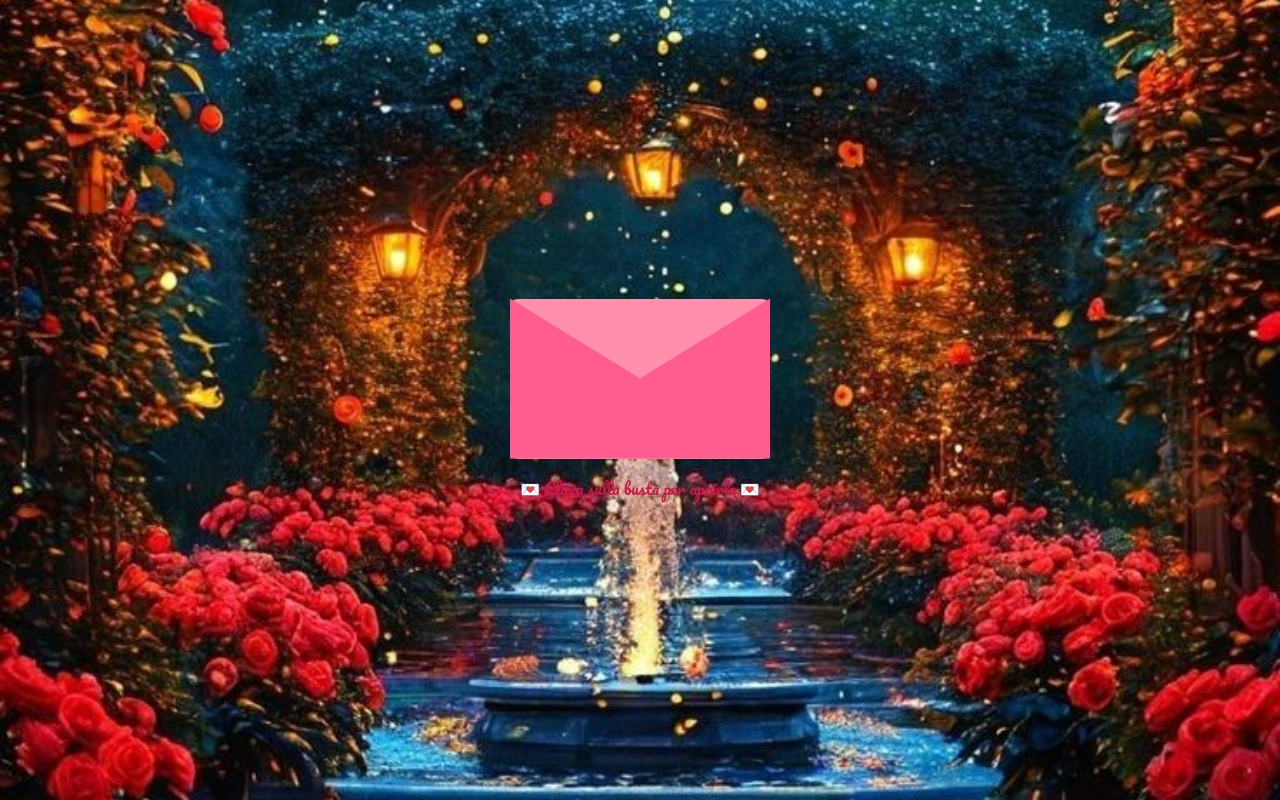
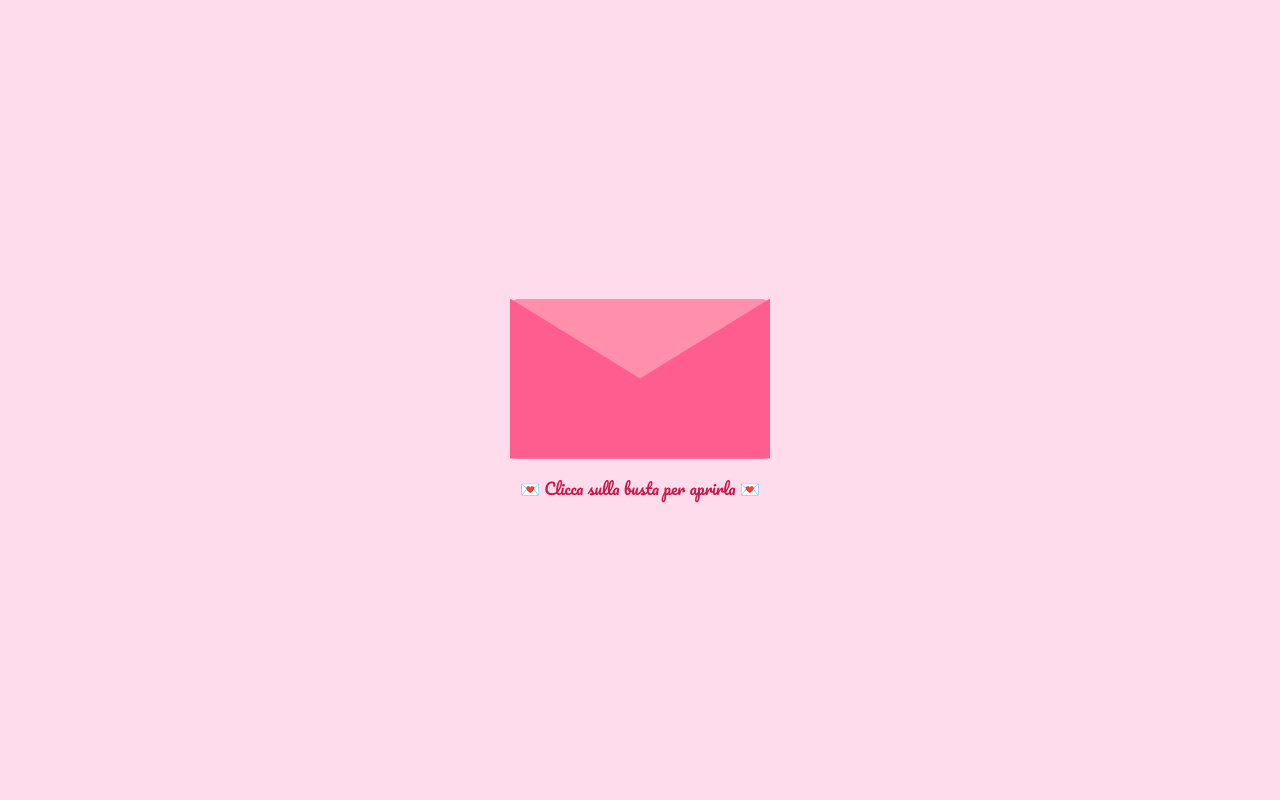
Before and after one commit to Sethyt21/date-invitation, a plain HTML site: page index.html in a window 1280 px wide. Drawn offline with nearby package versions, Linux system fonts and the light colour scheme.

Commit message:
background edits

```diff
--- a/index.html
+++ b/index.html
@@ -14,9 +14,9 @@
       background-image: url('cb6b43648877abf4f574d500068c6d35.jpg');
       background-size: cover;
       background-position: center;
+      background: rgba(255, 214, 232, 0.85);
       margin: 0;
       font-family: 'Segoe UI', sans-serif;
-
       display: flex;
       justify-content: center;
       align-items: center;
```
